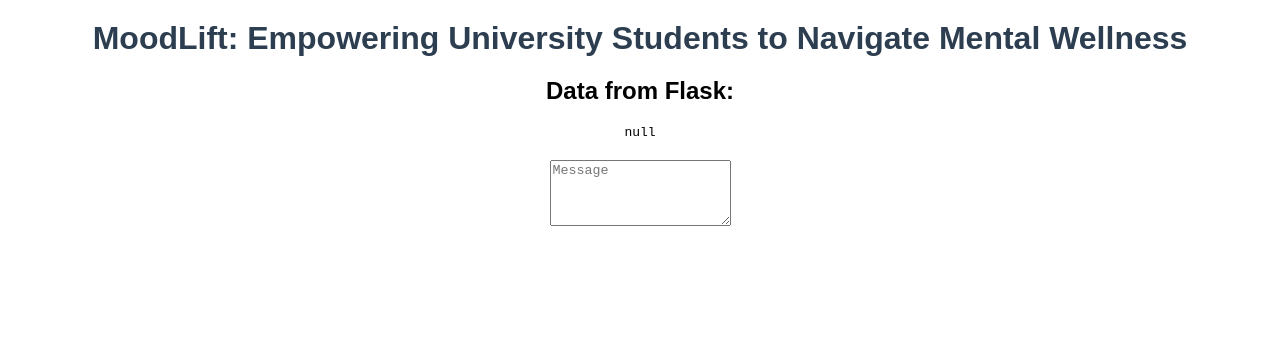
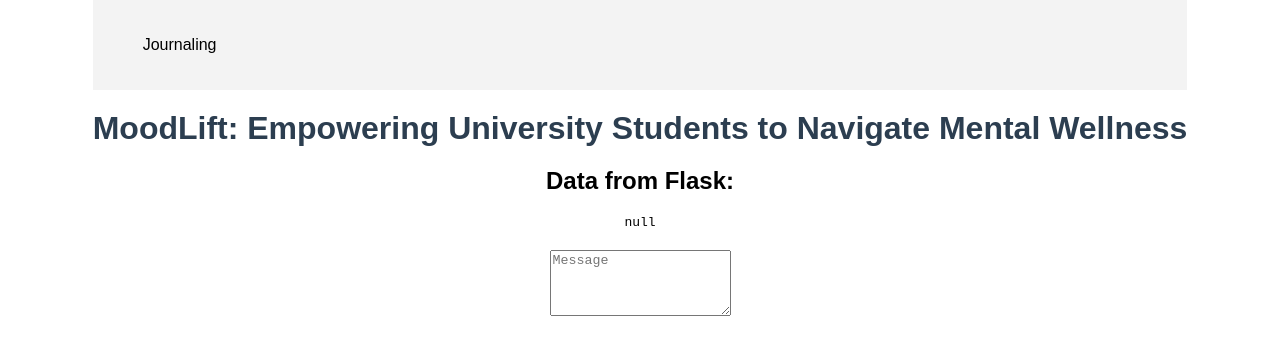
Before and after one commit to krisf01/Moodlift, a React app: page / in a window 1280 px wide. Built offline with nearby package versions, Linux system fonts and the light colour scheme; no server answers.

Commit message:
navigation bar

```diff
--- a/package.json
+++ b/package.json
@@ -5,6 +5,7 @@
   "dependencies": {
     "react": "^17.0.2",
     "react-dom": "^17.0.2",
+    "react-router-dom": "^6.22.3",
     "react-scripts": "^3.0.1"
   },
   "scripts": {
--- a/src/DataFetcher.js
+++ b/src/DataFetcher.js
@@ -1,7 +1,8 @@
 import React, { useEffect, useState } from 'react';
+import { Link } from 'react-router-dom'; // This comes from react-router, which you need to install if you haven't
 import './app.css';
 
-function DataFetcher() {
+export function DataFetcher() {
     const [data, setData] = useState(null);
     const [userInput, setUserInput] = useState(""); // New state for the text input
 
@@ -40,4 +41,24 @@ function DataFetcher() {
     );
 }
 
-export default DataFetcher;
+export function NavigationBar() {
+    return (
+      <nav>
+        <ul className="nav-links">
+          <li>
+            <Link to="/journaling">Journaling</Link> {/* The Link component is used for client-side routing */}
+          </li>
+          {/* Add additional <li> tags for more navigation links if needed */}
+        </ul>
+      </nav>
+    );
+  };
+
+export function JournalingPage()  {
+    return (
+      <div>
+        <h1>Journaling</h1>
+        {/* Add your journaling content here */}
+      </div>
+    );
+  };
--- a/src/app.css
+++ b/src/app.css
@@ -34,3 +34,25 @@ body, html {
     width: 80%; /* Set the width of the container, adjust as needed */
     margin: 20px auto; /* Center the container and add margin */
 }
+
+/* App.css */
+.nav-links {
+    list-style-type: none;
+    display: flex;
+    justify-content: flex-start; /* Align links to the left */
+  }
+
+  .nav-links li {
+    padding: 10px; /* Add padding around each link for spacing */
+  }
+
+  .nav-links li a {
+    text-decoration: none; /* Remove default underlines from links */
+    color: black; /* Set link color */
+  }
+
+  nav {
+    width: 100%; /* Full width to contain the navigation */
+    background: #f3f3f3; /* A light background color for the navigation bar */
+    padding: 10px 0; /* Some vertical padding */
+  }
--- a/src/index.js
+++ b/src/index.js
@@ -1,11 +1,18 @@
 import React from 'react';
 import ReactDOM from 'react-dom';
-import DataFetcher from './DataFetcher'; // Ensure this path is correct
-import './app.css'; // This is fine as long as app.css is in the same directory as index.js
+import { BrowserRouter as Router, Route, Routes } from 'react-router-dom';
+import { NavigationBar, DataFetcher, JournalingPage } from './DataFetcher'; // Use named imports here
+import './app.css';
 
 ReactDOM.render(
-  <React.StrictMode>
-    <DataFetcher />
-  </React.StrictMode>,
-  document.getElementById('root')
-);
+    <React.StrictMode>
+      <Router>
+        <NavigationBar />
+        <Routes>
+          <Route path="/" element={<DataFetcher />} />
+          <Route path="/journaling" element={<JournalingPage />} />
+        </Routes>
+      </Router>
+    </React.StrictMode>,
+    document.getElementById('root')
+  );
```
Also changed, not shown: README.md, 1 other file.
